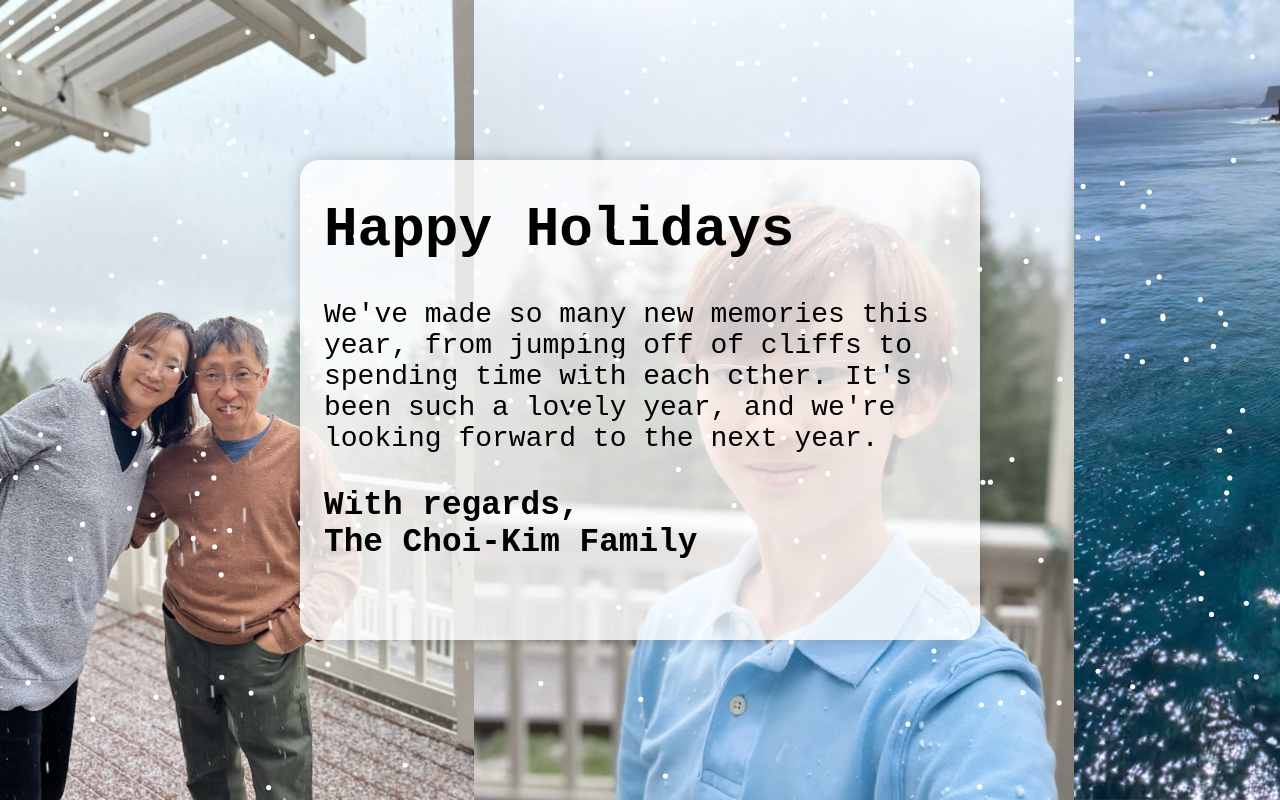
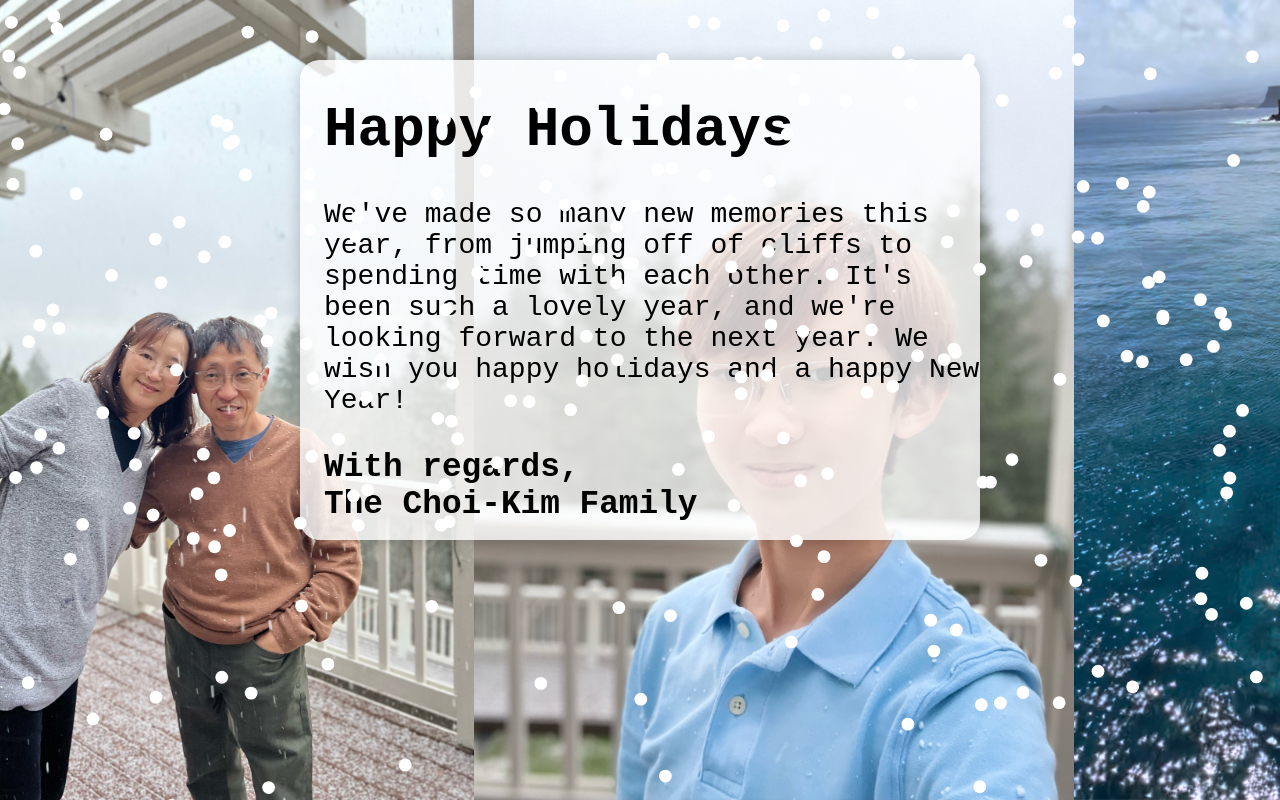
Before and after one commit to rockwillck/Christmas-Card-2022, a plain HTML site: page index.html in a window 1280 px wide. Drawn offline with Linux system fonts and the light colour scheme; animation ran at ten frames a second.

Commit message:
Changed message, placement of glass el.

```diff
--- a/index.html
+++ b/index.html
@@ -8,7 +8,7 @@
     <div class="glass">
         <div class="content">
             <h1>Happy Holidays</h1>
-            <p>We've made so many new memories this year, from jumping off of cliffs to spending time with each other. It's been such a lovely year, and we're looking forward to the next year.</p>
+            <p>We've made so many new memories this year, from jumping off of cliffs to spending time with each other. It's been such a lovely year, and we're looking forward to the next year. We wish you happy holidays and a happy New Year!</p>
             <h3>With regards,<br>The Choi-Kim Family</h3>
         </div>
     </div>
--- a/script.js
+++ b/script.js
@@ -17,7 +17,7 @@ function animate() {
         snow[1] += snow[2]
         ctx.fillStyle = "white"
         ctx.beginPath()
-        ctx.arc(snow[0], snow[1], canvas.width*0.002, 0, 2*Math.PI)
+        ctx.arc(snow[0], snow[1], canvas.width*0.005, 0, 2*Math.PI)
         ctx.closePath()
         ctx.fill()
         if (snow[1] > canvas.height) {
--- a/styles.css
+++ b/styles.css
@@ -20,6 +20,7 @@ body {
     background: inherit;
     overflow: hidden;
     padding:0;
+    margin-bottom: 25vmin;
     font-size: 3.5vmin;
     color:black;
     background-color: rgba(255, 255, 255, 0.5);
```
